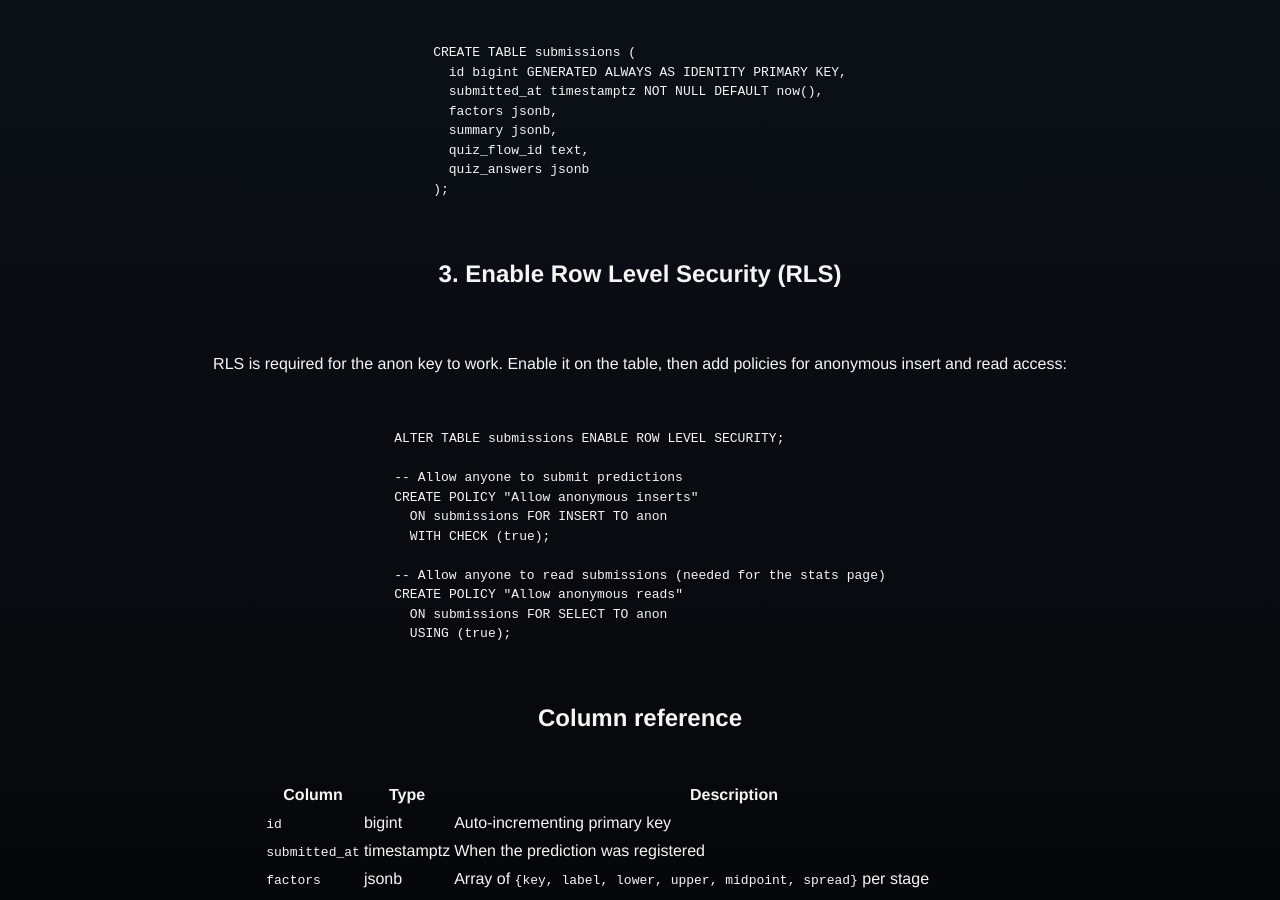
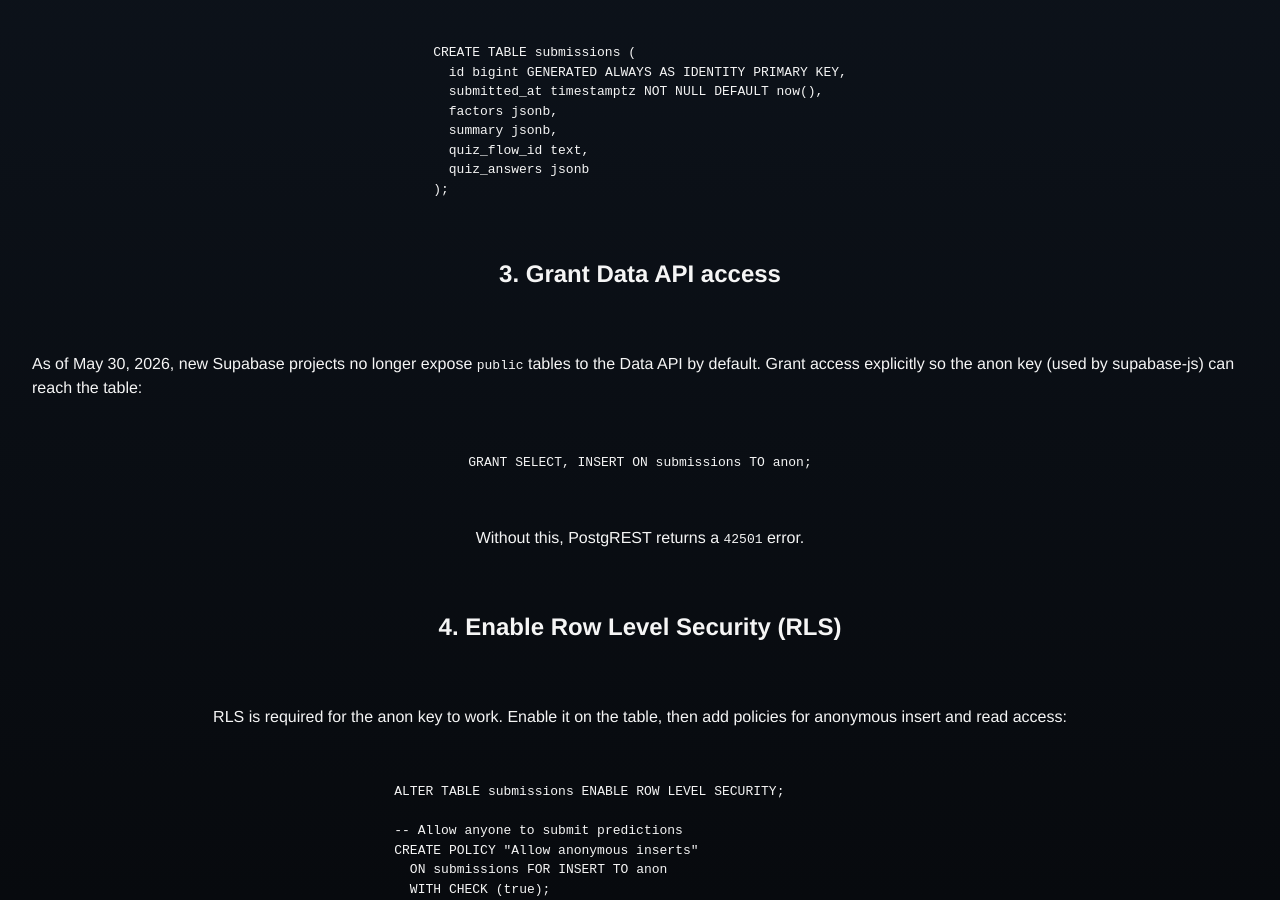
Before and after one commit to neoneye/pdoom-calculator, a Jekyll site: the page built from database.md, in a window 1280 px wide and 900 px high, scrolled down 735 px. Built offline with Jekyll 4.4.1, drawn with Linux system fonts in a browser that asks for light colours; our own code applies the rules of GitHub Pages for plain Markdown files.

Commit message:
Document Data API GRANT step for new Supabase projects
Supabase stops exposing public tables to the Data API by default
for new projects starting May 30, 2026. Add the explicit GRANT
step to the setup guide so a fresh project can reach submissions
via the anon key.

Co-Authored-By: Claude Opus 4.7 (1M context) <noreply@anthropic.com>

````diff
--- a/database.md
+++ b/database.md
@@ -28,7 +28,17 @@ CREATE TABLE submissions (
 );
 ```
 
-## 3. Enable Row Level Security (RLS)
+## 3. Grant Data API access
+
+As of May 30, 2026, new Supabase projects no longer expose `public` tables to the Data API by default. Grant access explicitly so the anon key (used by supabase-js) can reach the table:
+
+```sql
+GRANT SELECT, INSERT ON submissions TO anon;
+```
+
+Without this, PostgREST returns a `42501` error.
+
+## 4. Enable Row Level Security (RLS)
 
 RLS is required for the anon key to work. Enable it on the table, then add policies for anonymous insert and read access:
 
````
